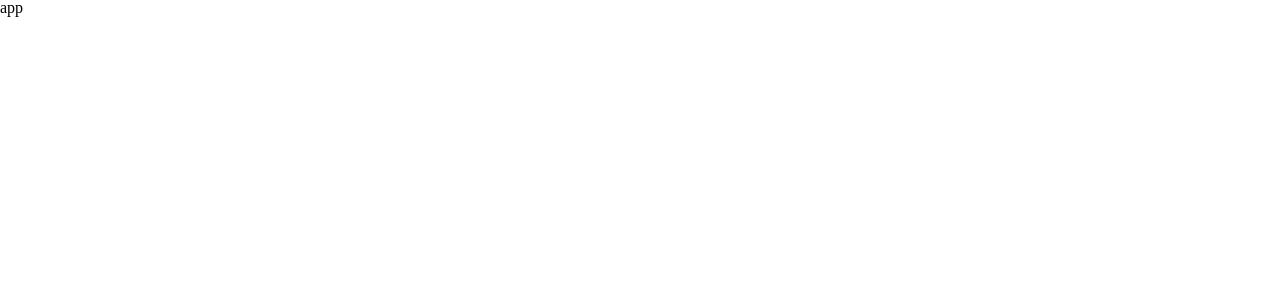
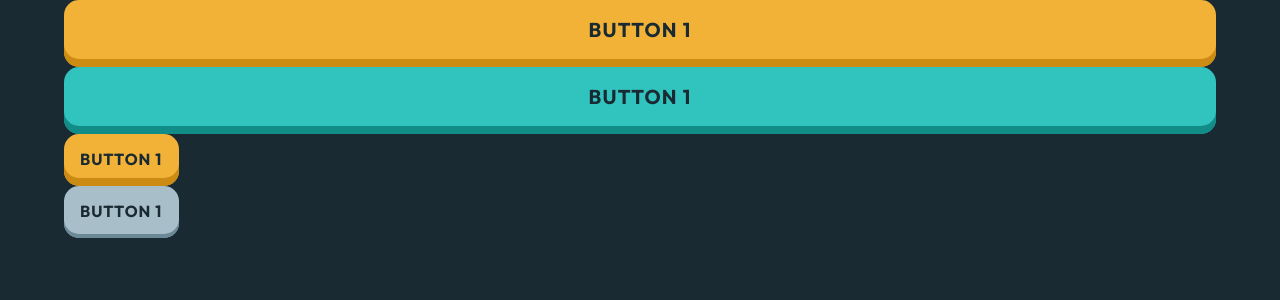
Before and after one commit to yudin7324/tic-tac-toe, a React (Vite) app: page / in a window 1280 px wide. Shown: the top 300 px of the page. Built offline with nearby package versions, Linux system fonts and the light colour scheme; a web font is replaced by a local one.

Commit message:
stylized buttons

```diff
--- a/index.html
+++ b/index.html
@@ -5,6 +5,9 @@
     <link rel="icon" type="image/png" sizes="32x32" href="/favicon-32x32.png" />
     <meta name="viewport" content="width=device-width, initial-scale=1.0" />
     <title>Tic tac toe</title>
+    <link rel="preconnect" href="https://fonts.googleapis.com">
+    <link rel="preconnect" href="https://fonts.gstatic.com" crossorigin>
+    <link href="https://fonts.googleapis.com/css2?family=Outfit:wght@100..900&display=swap" rel="stylesheet">
   </head>
   <body>
     <div id="root"></div>
--- a/src/App.tsx
+++ b/src/App.tsx
@@ -2,9 +2,15 @@
 
 const App:FC = () => {
   return (
-    <>
-      app
-    </>
+    <div className='main'>
+      <div className='container'>
+
+        <a href="#" className='btn'>BUTTON 1</a>
+        <a href="#" className='btn-2'>BUTTON 1</a>
+        <button className='btn btn--secondary'>BUTTON 1</button>
+        <button className='btn-2 btn-2--secondary'>BUTTON 1</button>
+      </div>
+    </div>
   )
 }
 
--- a/src/styles/_reset.scss
+++ b/src/styles/_reset.scss
@@ -18,12 +18,12 @@
 }
 
 body {
-  font-family: "Rubik", serif;
-  font-size: 16px;
-  line-height: 1;
-  font-weight: 400;
-  // color: var(--color-text);
-  // background-color: var(--color-bg);
+  font-weight: 500;
+  font-size: 14px;
+  letter-spacing: 0.06em;
+  color: var(--color-silver);
+  background-color: var(--color-dark-navy);
+  font-family: "Outfit", sans-serif;
   -webkit-font-smoothing: antialiased;
   -moz-osx-font-smoothing: grayscale;
   -webkit-tap-highlight-color: transparent;
@@ -51,7 +51,7 @@
 input,
 textarea,
 button {
-  font-family: "Rubik", serif;
+  font-family: inherit;
   border: none;
   outline: none;
   background: none;
--- a/src/styles/_vars.scss
+++ b/src/styles/_vars.scss
@@ -1,15 +1,11 @@
 :root {
   --color-white: #FFFFFF;
-  --color-purple: #A729F5;
-  --color-navy: #3B4D66;
-  --color-dark-navy: #313E51;
-  --color-grey-navy: #626C7F;
-  --color-light-bluish: #ABC1E1;
-  --color-light-grey: #F4F6FA;
-  --color-green: #26D782;
-  --color-red: #EE5454;
-  --color-blue: #306AFF;
-  --color-orange: #FF7E35;
-
-  --color-bg: red;
+  --color-light-blue: #31C3BD;
+  --color-light-blue-hover: #65E9E4;
+  --color-light-yellow: #F2B137;
+  --color-light-yellow-hover: #FFC860;
+  --color-dark-navy: #1A2A33;
+  --color-semi-dark-navy: #1F3641;
+  --color-silver: #A8BFC9;
+  --color-silver-hover: #DBE8ED;
 }
--- a/src/styles/main.scss
+++ b/src/styles/main.scss
@@ -13,65 +13,81 @@
   }
 }
 
-.app {
-  width: 100%;
-  height: 100%;
-  padding-top: 40px;
-  padding-bottom: 57px;
+.h-xs {
+  font-weight: 700;
+  font-size: 16px;
+  letter-spacing: 0.06em;
+  text-transform: uppercase;
+}
 
-  @media (min-width: 768px) {
-    padding-top: 83px;
-    padding-bottom: 100px;
+.h-s {
+  font-weight: 700;
+  font-size: 20px;
+  letter-spacing: 0.06em;
+  text-transform: uppercase;
+}
+
+.h-m {
+  font-weight: 700;
+  font-size: 24px;
+  letter-spacing: 0.06em;
+  text-transform: uppercase;
+}
+
+.h-l {
+  font-weight: 700;
+  font-size: 40px;
+  letter-spacing: 0.06em;
+  text-transform: uppercase;
+}
+
+.btn, .btn-2 {
+  display: flex;
+  justify-content: center;
+  height: 67px;
+  font-weight: 700;
+  font-size: 20px;
+  color: var(--color-dark-navy);
+  letter-spacing: 0.06em;
+  padding: 17px 0 25px;
+  background-color: var(--color-light-yellow);
+  border-radius: 15px;
+  box-shadow: inset 0 -8px 0 0 #cc8b13;
+  transition: background-color 0.2s linear;
+
+  &:hover {
+    background-color: var(--color-light-yellow-hover);
+  }
+
+  &.btn--secondary {
+    height: 52px;
+    font-weight: 700;
+    font-size: 16px;
+    letter-spacing: 0.06em;
+    padding: 15px 17px 17px 16px;
   }
 }
 
-.main {
-  height: 100%;
-  // background-image: var(--bg-image);
-  background-position: left top;
-  background-repeat: no-repeat;
-  background-size: contain;
 
-  @media (min-width: 768px) {
-    background-position: left top;
-    background-repeat: no-repeat;
-    background-size: 50%;
+.btn-2 {
+  background-color: var(--color-light-blue);
+  box-shadow: inset 0 -8px 0 0 #118c87;
+
+  &:hover {
+    background-color: var(--color-light-blue-hover);
   }
 
-  @media (min-width: 1440px) {
-    background-position: center;
-    background-repeat: no-repeat;
-    background-size: cover;
+  &.btn-2--secondary {
+    height: 52px;
+    font-weight: 700;
+    font-size: 16px;
+    letter-spacing: 0.06em;
+    padding: 15px 17px 17px 16px;
+    background-color: var(--color-silver);
+    box-shadow: inset 0 -4px 0 0 #6b8997;
+
+    &:hover {
+      background-color: var(--color-silver-hover);
+    }
   }
 }
-
-.heading-s {
-  font-size: 28px;
-  line-height: 1;
-}
-
-.heading-m {
-  font-size: 36px;
-  line-height: 1.2;
-}
-
-.heading-l {
-  font-size: 64px;
-  line-height: 1;
-}
-
-.display {
-  font-size: 144px;
-  line-height: 1;
-}
-
-.body-s {
-  font-style: italic;
-  font-size: 20px;
-  line-height: 1.5;
-}
-
-.body-m {
-  font-size: 24px;
-  line-height: 150%;
-}
```
